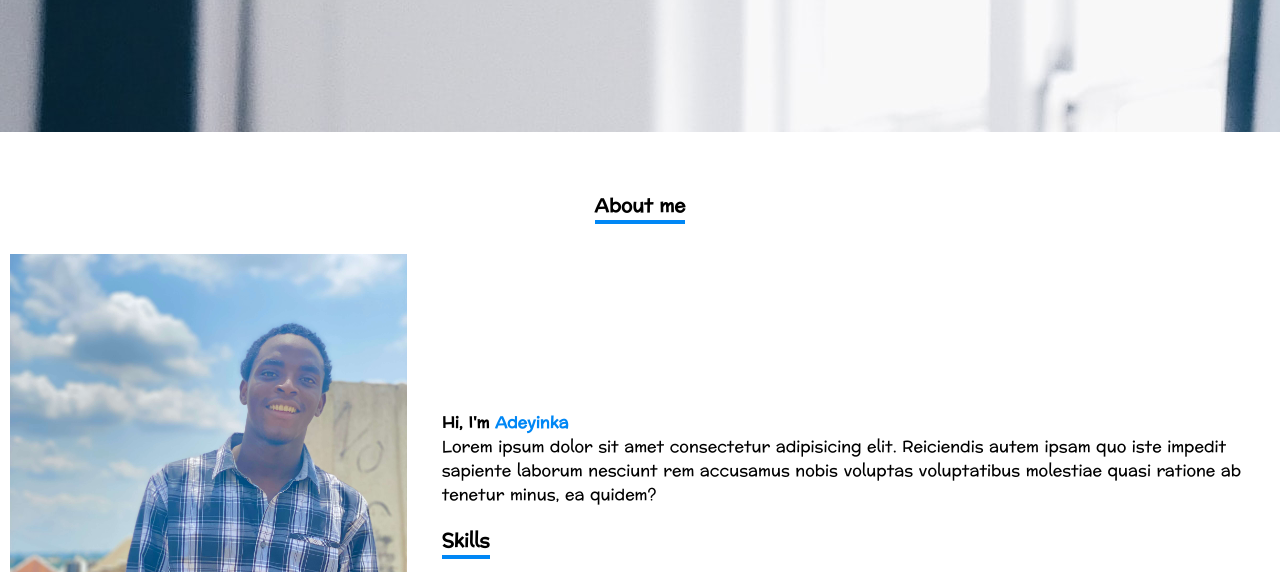
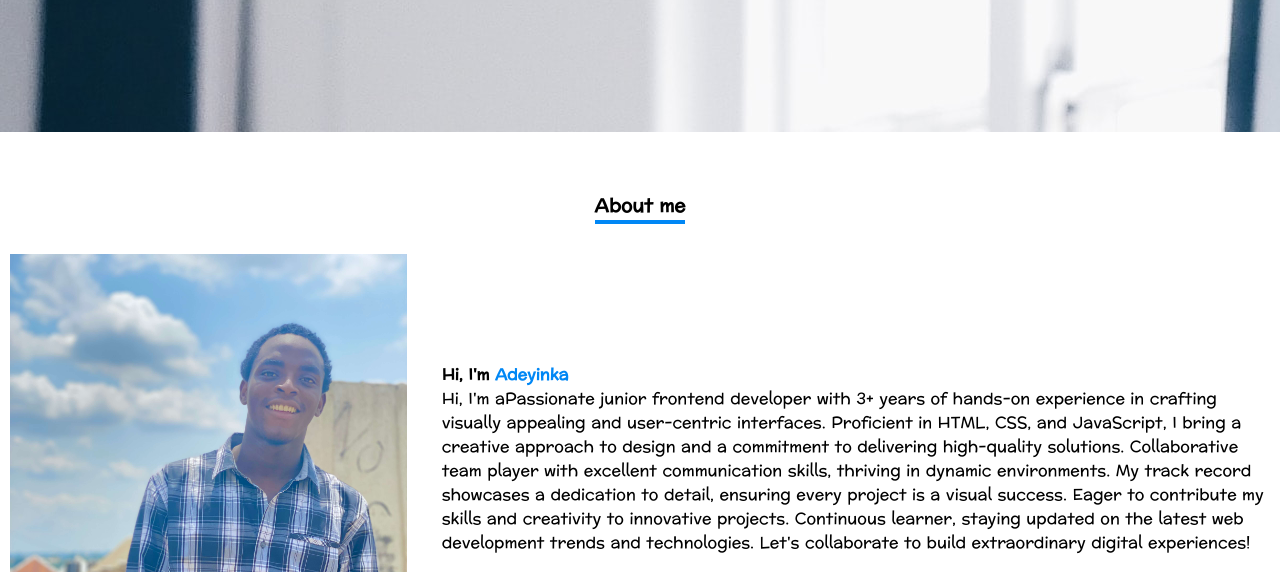
Before and after one commit to ClumsyCoder04/clumsy-folio, a plain HTML site: page index.html in a window 1280 px wide. Shown: the part 450-1022 px from the top of the page. Drawn offline with nearby package versions, Linux system fonts and the light colour scheme.

Commit message:
Add files via upload

```diff
--- a/index.html
+++ b/index.html
@@ -80,9 +80,13 @@
             </aside>
             <div class="about">
                 <h4>Hi, I'm <span class="adeyinka">Adeyinka</span></h4>
-                <p>Lorem ipsum dolor sit amet consectetur adipisicing elit. Reiciendis autem ipsam quo iste impedit
-                    sapiente laborum nesciunt rem accusamus nobis voluptas voluptatibus molestiae quasi ratione ab
-                    tenetur minus, ea quidem?</p>
+                <p>Hi, I'm aPassionate junior frontend developer with 3+ years of hands-on experience in crafting visually
+                    appealing and user-centric interfaces. Proficient in HTML, CSS, and JavaScript, I bring a creative
+                    approach to design and a commitment to delivering high-quality solutions. Collaborative team player
+                    with excellent communication skills, thriving in dynamic environments. My track record showcases a
+                    dedication to detail, ensuring every project is a visual success. Eager to contribute my skills and
+                    creativity to innovative projects. Continuous learner, staying updated on the latest web development
+                    trends and technologies. Let's collaborate to build extraordinary digital experiences!</p>
                 <span class="stacks">
                     <h3 style="text-align: center;">Skills</h3>
                     <img src="assets/Icons/bxl-html5.svg" alt="stacks">
@@ -136,7 +140,8 @@
                     </div>
                 </div>
                 <div class="p-content mix fms">
-                    <a href="https://gokada-page.netlify.app"><img src="assets/images/gokada.png" alt="gokada" class="p-img"></a>
+                    <a href="https://gokada-page.netlify.app"><img src="assets/images/gokada.png" alt="gokada"
+                            class="p-img"></a>
                     <div class="p-data">
                         <a href="#">
                             <h2 class="p-title">Gokada Landing Page</h2>
```
